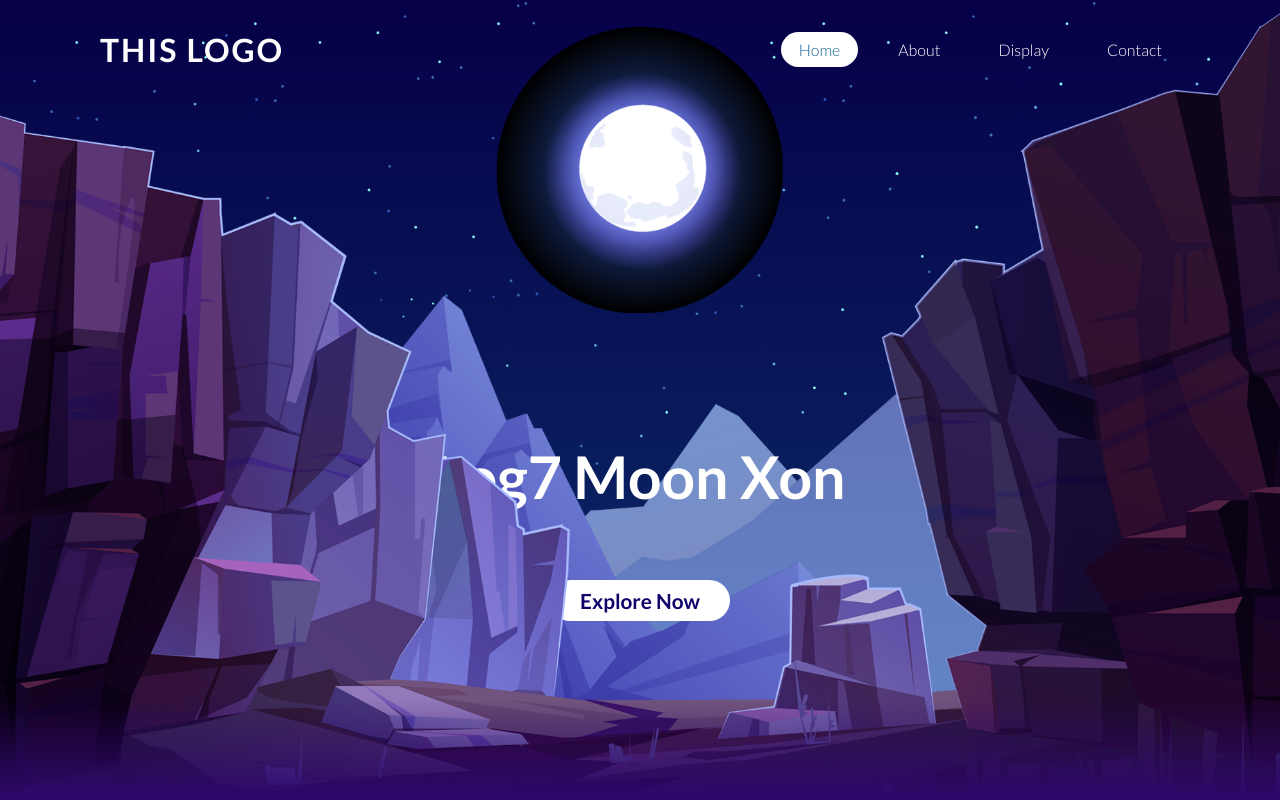
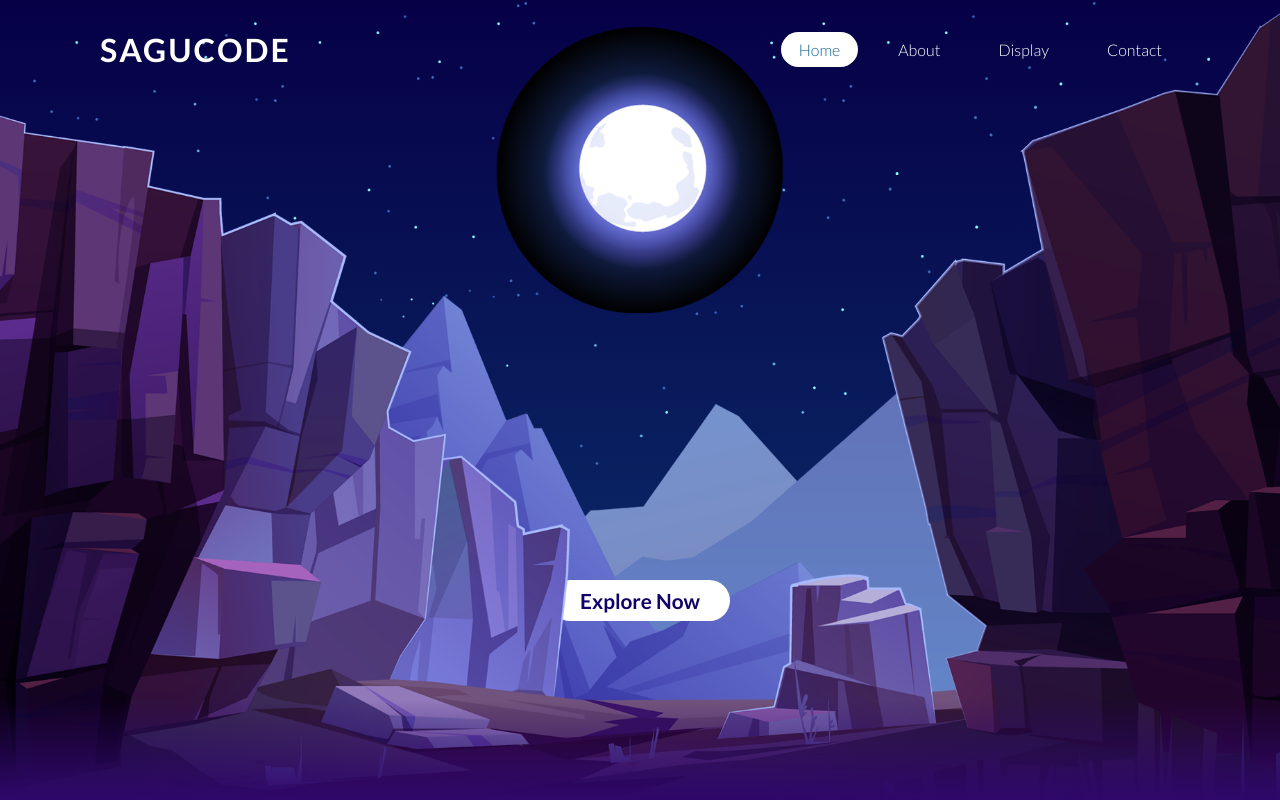
Before and after one commit to hurihmeranti/learning-front-end-1-sagucode, a plain HTML site: page index.html in a window 1280 px wide. Shown: the top 800 px of the page. Drawn offline with Linux system fonts and the light colour scheme; a web font is replaced by a local one.

Commit message:
phase belajar finish

```diff
--- /dev/null
+++ b/assets/javascript/scipt.js
@@ -0,0 +1,19 @@
+let starts = document.getElementById("stars");
+let moon = document.getElementById("moon");
+let mountains_behind = document.getElementById("mountains_behind");
+let text = document.getElementById("text");
+let btn = document.getElementById("btn");
+let mountains_front = document.getElementById("mountains_front");
+let header = document.getElementById("header");
+
+window.addEventListener("scroll", function(){
+    let value = window.scrollY;
+    starts.style.left = value * 0.25 + "px";
+    moon.style.top = value * 1.05 + "px";
+    mountains_behind.style.top = value * 0.5 + "px";
+    mountains_front.style.top = value * 0 + "px";
+    text.style.marginRight = value * 4 + "px";
+    text.style.marginTop = value * 1.5 + "px";
+    btn.style.marginTop = value * 1.5 + "px";
+    header.style.top = value * 0.5 + "px";
+});
--- a/index.html
+++ b/index.html
@@ -9,7 +9,7 @@
 </head>
 <body>
     <header>
-        <a href="#" class="logo">This LOGO</a>
+        <a href="#" class="logo">Sagucode</a>
         <ul>
             <li><a href="#" class="active">Home</a></li>
             <li><a href="">About</a></li>
@@ -22,12 +22,12 @@
         <img src="/assets/images/stars.png" alt="background start" id="stars">
         <img src="/assets/images/moon.png" alt="background moon" id="moon">
         <img src="/assets/images/mountains_behind.png" alt="mountains_1" id="mountains_behind">
-        <h2 id="text">Log7 Moon Xon</h2>
-        <a href="#" class="btn-xon">Explore Now</a>
+        <h2 id="text">Sagucode Log7Xo</h2>
+        <a href="#sec" class="btn-xon" id="btn">Explore Now</a>
         <img src="/assets/images/mountains_front.png" alt="mountains_2" id="mountains_front">
     </section>
 
-    <div class="sec">
+    <div class="sec" id="sec">
         <h2>This Formula log7xon from Riau</h2>
         <p>Lorem ipsum dolor sit amet consectetur adipisicing elit. Voluptatum, molestiae? Eos possimus perspiciatis neque aut repellendus nam unde, praesentium vel reprehenderit tempora incidunt a, ducimus architecto laborum, quasi quia omnis porro deleniti ea modi nihil suscipit provident facere. Delectus iure dolore sit quas necessitatibus ducimus, laudantium possimus accusantium numquam, illum veniam quidem dolores culpa aut distinctio expedita blanditiis incidunt doloremque tenetur exercitationem alias aliquid deleniti. Totam.s
 
@@ -39,9 +39,7 @@
         Lorem ipsum dolor sit amet consectetur adipisicing elit. Maiores doloribus nam, ab, ad laboriosam dolores, aliquam voluptate rem beatae perspiciatis illo fugiat ex! Eum dolor sit, labore nemo quos ea. Obcaecati alias harum voluptatem repellat. Architecto sed id, dolores reiciendis laudantium soluta quaerat repudiandae voluptatum distinctio facilis beatae voluptatibus dicta quo, eligendi adipisci ullam cum, dolore ab saepe deserunt autem minus nulla ipsa? Labore neque officia repellat voluptas, modi alias obcaecati quas, dolorem eos ipsa quod, soluta vel! Itaque id culpa cumque magni veritatis nulla quae amet voluptate aspernatur, autem odit doloribus? Non aliquam voluptatum rerum alias itaque adipisci neque.
         </p>
         <br>
-        <p>Lorem ipsum dolor sit, amet consectetur adipisicing elit. Culpa iste eos tempora explicabo eaque! Lorem ipsum dolor sit amet consectetur adipisicing elit. Assumenda doloremque commodi consectetur dignissimos natus necessitatibus ipsam aut sed in odit aliquam animi nulla, omnis voluptates tempora repudiandae totam cumque cupiditate! Reprehenderit debitis dignissimos facere architecto odio in repellendus natus, quasi esse explicabo nisi. Amet nostrum dolorem, adipisci excepturi sequi aliquam sit asperiores quasi commodi accusantium officiis voluptates. Libero provident eos officia aperiam cumque eligendi? Nostrum fugiat quam ex quod quidem!</p>
-
-
+        <script src="/assets/javascript/scipt.js"></script>
     </div>
 </body>
 </html>
--- a/style/style.css
+++ b/style/style.css
@@ -6,6 +6,7 @@
     padding: 0;
     box-sizing: border-box;
     font-family: 'Lato', sans-serif;
+    scroll-behavior: smooth;
     /* font-family: 'Tilt Neon', cursive; */
 }
 
@@ -14,6 +15,7 @@ body {
   background-repeat: no-repeat;
   background-size: cover;
   min-height: 100vh;
+  overflow-x: hidden;
 }
 
 
@@ -71,6 +73,7 @@ section {
     font-family: 'Tilt Neon', 'cursive';
     justify-content: center;
     align-items: center;
+    overflow: hidden;
 }
 
 section:before {
@@ -109,6 +112,7 @@ section img#mountains_front {
     margin-top: 2.6em;
     position: absolute;
     z-index: 9;
+    right: -350px;
     font-weight: bolder;
 }
 
@@ -123,13 +127,13 @@ section img#mountains_front {
     transform: translateY(200px);
     text-decoration: none;
     font-weight: bold;
-    z-index: 9;
+
 }
 
 .sec {
     position: relative;
     padding: 100px;
-    background: #0F6292;
+    background: #282669;
 }
 
 .sec h2 {
```
